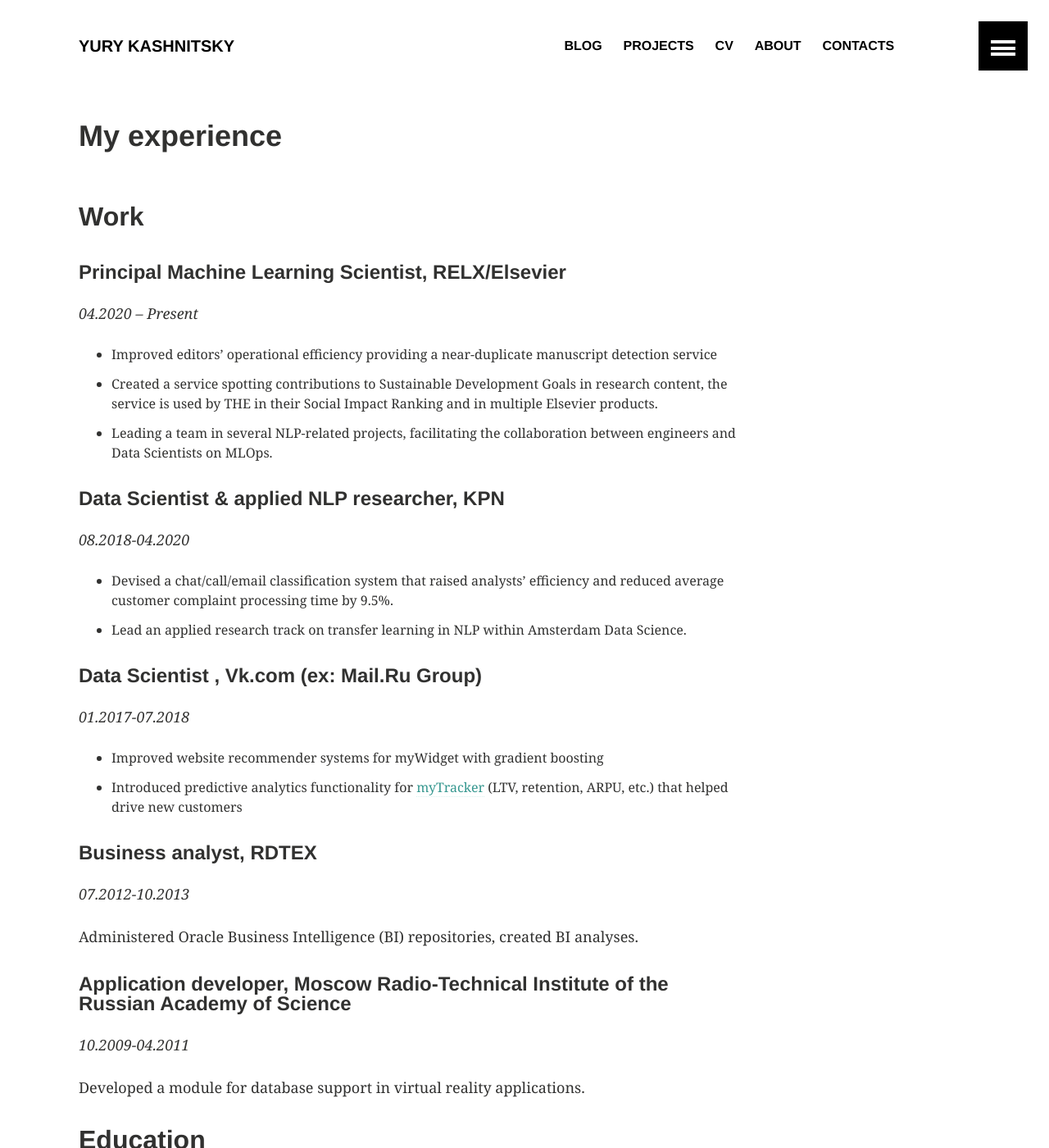
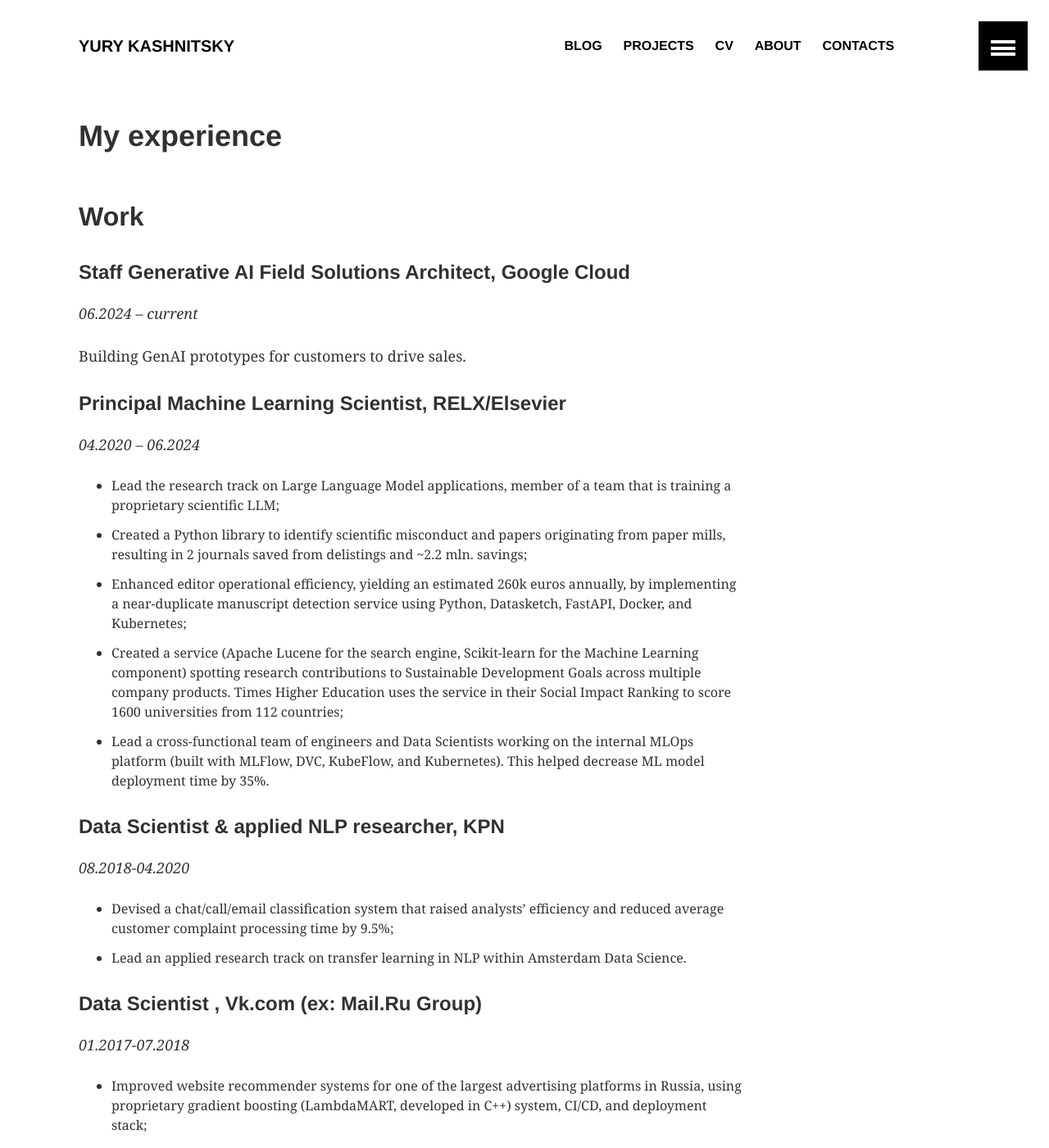
Before and after one commit to Yorko/yorko.github.io, a Jekyll site: the page built from _pages/cv.md, in a window 1280 px wide and 1400 px high. Shown: the whole window at 82% size. Built offline with Jekyll 4.4.1, drawn with Linux system fonts in a browser that asks for light colours; comment, search, counter and statistics services are not loaded; some of the changed text lies outside the part shown.

Commit message:
Update cv.md (#41)

```diff
--- a/_pages/cv.md
+++ b/_pages/cv.md
@@ -9,27 +9,35 @@
 
 ## Work
 
+#### Staff Generative AI Field Solutions Architect, Google Cloud
+
+*06.2024 – current*
+
+Building GenAI prototypes for customers to drive sales.
+
 #### Principal Machine Learning Scientist, RELX/Elsevier
 
-*04.2020 – Present*
+*04.2020 – 06.2024*
 
-- Improved editors’ operational efficiency providing a near-duplicate manuscript detection service
-- Created a service spotting contributions to Sustainable Development Goals in research content, the service is used by THE in their Social Impact Ranking and in multiple Elsevier products.
-- Leading a team in several NLP-related projects, facilitating the collaboration between engineers and Data Scientists on MLOps.
+- Lead the research track on Large Language Model applications, member of a team that is training a proprietary scientific LLM;
+- Created a Python library to identify scientific misconduct and papers originating from paper mills, resulting in 2 journals saved from delistings and ~2.2 mln. savings;
+- Enhanced editor operational efficiency, yielding an estimated 260k euros annually, by implementing a near-duplicate manuscript detection service using Python, Datasketch, FastAPI, Docker, and Kubernetes;
+- Created a service (Apache Lucene for the search engine, Scikit-learn for the Machine Learning component) spotting research contributions to Sustainable Development Goals across multiple company products. Times Higher Education uses the service in their Social Impact Ranking to score 1600 universities from 112 countries;
+- Lead a cross-functional team of engineers and Data Scientists working on the internal MLOps platform (built with MLFlow, DVC, KubeFlow, and Kubernetes). This helped decrease ML model deployment time by 35%.
 
 #### Data Scientist & applied NLP researcher, KPN
 
 *08.2018-04.2020*
 
-- Devised a chat/call/email classification system that raised analysts' efficiency and reduced average customer complaint processing time by 9.5%.
+- Devised a chat/call/email classification system that raised analysts' efficiency and reduced average customer complaint processing time by 9.5%;
 - Lead an applied research track on transfer learning in NLP within Amsterdam Data Science.
 
 #### Data Scientist , Vk.com (ex: Mail.Ru Group)
 
 *01.2017-07.2018*
 
-- Improved website recommender systems for myWidget with gradient boosting
-- Introduced predictive analytics functionality for [myTracker](https://tracker.my.com/promo) (LTV, retention, ARPU, etc.) that helped drive new customers
+- Improved website recommender systems for one of the largest advertising platforms in Russia, using proprietary gradient boosting (LambdaMART, developed in C++) system, CI/CD, and deployment stack;
+- Introduced predictive analytics functionality for [myTracker](https://tracker.my.com/promo) (LTV, retention, ARPU, etc.) that helped drive new customers.
 
 #### Business analyst, RDTEX
 
```
Also changed, not shown: other parts of _pages/cv.md (+2 -2 lines).
